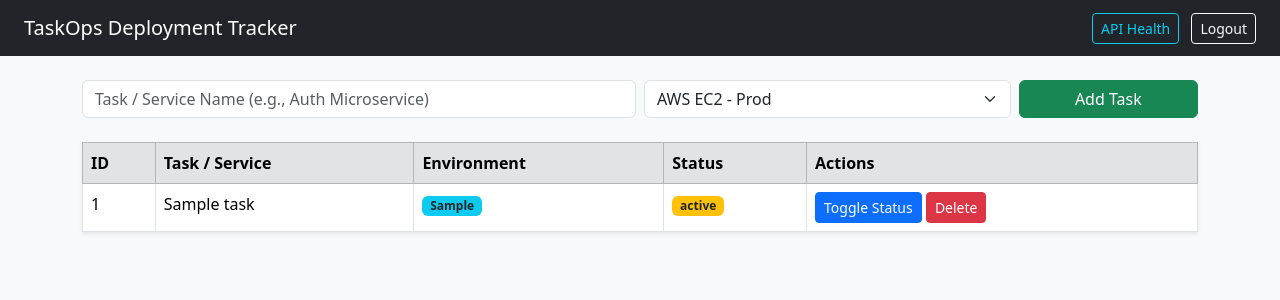
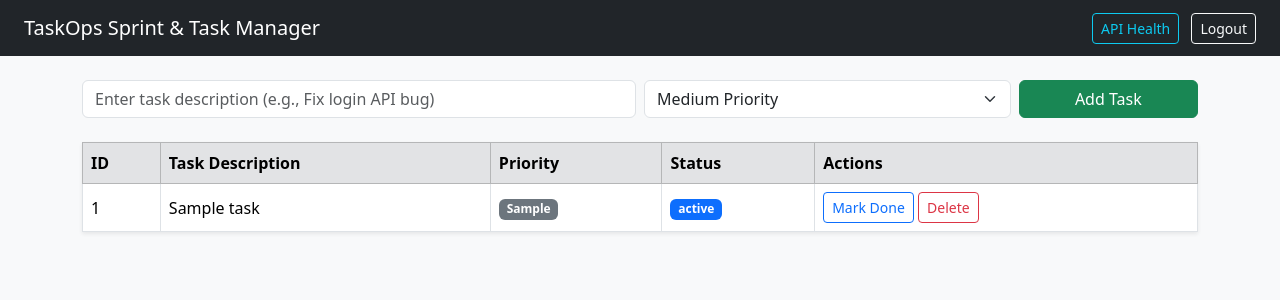
Before and after one commit to NIKHIL200523/taskops-devops, a Flask app: page /dashboard in a window 1280 px wide. Shown: the top 300 px of the page. Run offline with Flask 3, Linux system fonts and the light colour scheme; the visitor is signed in with stand-in values (Sample User, id 1); tables that the repository leaves empty hold one stand-in row (values such as "Sample post").

Commit message:
Update dropdown to task priority levels

```diff
--- a/templates/dashboard.html
+++ b/templates/dashboard.html
@@ -6,7 +6,7 @@
 </head>
 <body class="bg-light">
   <nav class="navbar navbar-dark bg-dark px-4">
-    <span class="navbar-brand">TaskOps Deployment Tracker</span>
+    <span class="navbar-brand">TaskOps Sprint & Task Manager</span>
     <div>
       <a href="/api/health" target="_blank" class="btn btn-outline-info btn-sm me-2">API Health</a>
       <a href="/logout" class="btn btn-outline-light btn-sm">Logout</a>
@@ -14,29 +14,45 @@
   </nav>
   <div class="container mt-4">
     <form action="/add" method="POST" class="row g-2 mb-4">
-      <div class="col-md-6"><input type="text" name="title" class="form-control" placeholder="Task / Service Name (e.g., Auth Microservice)" required></div>
+      <div class="col-md-6">
+        <input type="text" name="title" class="form-control" placeholder="Enter task description (e.g., Fix login API bug)" required>
+      </div>
       <div class="col-md-4">
         <select name="env" class="form-select">
-          <option value="AWS EC2 - Prod">AWS EC2 - Prod</option>
-          <option value="Docker - Staging">Docker - Staging</option>
-          <option value="Localhost - Dev">Localhost - Dev</option>
+          <option value="High Priority">High Priority</option>
+          <option value="Medium Priority" selected>Medium Priority</option>
+          <option value="Low Priority">Low Priority</option>
         </select>
       </div>
       <div class="col-md-2"><button class="btn btn-success w-100">Add Task</button></div>
     </form>
 
-    <table class="table table-bordered bg-white shadow-sm">
-      <thead class="table-secondary"><tr><th>ID</th><th>Task / Service</th><th>Environment</th><th>Status</th><th>Actions</th></tr></thead>
+    <table class="table table-bordered bg-white shadow-sm align-middle">
+      <thead class="table-secondary">
+        <tr><th>ID</th><th>Task Description</th><th>Priority</th><th>Status</th><th>Actions</th></tr>
+      </thead>
       <tbody>
         {% for t in tasks %}
         <tr>
           <td>{{ t[0] }}</td>
           <td>{{ t[1] }}</td>
-          <td><span class="badge bg-info text-dark">{{ t[2] }}</span></td>
-          <td><span class="badge {{ 'bg-success' if t[3]=='Completed' else 'bg-warning text-dark' }}">{{ t[3] }}</span></td>
           <td>
-            <a href="/toggle/{{ t[0] }}" class="btn btn-sm btn-primary">Toggle Status</a>
-            <a href="/delete/{{ t[0] }}" class="btn btn-sm btn-danger">Delete</a>
+            {% if t[2] == 'High Priority' %}
+              <span class="badge bg-danger">{{ t[2] }}</span>
+            {% elif t[2] == 'Medium Priority' %}
+              <span class="badge bg-warning text-dark">{{ t[2] }}</span>
+            {% else %}
+              <span class="badge bg-secondary">{{ t[2] }}</span>
+            {% endif %}
+          </td>
+          <td>
+            <span class="badge {{ 'bg-success' if t[3]=='Completed' else 'bg-primary' }}">
+              {{ 'In Progress' if t[3]=='Running' else t[3] }}
+            </span>
+          </td>
+          <td>
+            <a href="/toggle/{{ t[0] }}" class="btn btn-sm btn-outline-primary">Mark {{ 'In Progress' if t[3]=='Completed' else 'Done' }}</a>
+            <a href="/delete/{{ t[0] }}" class="btn btn-sm btn-outline-danger">Delete</a>
           </td>
         </tr>
         {% endfor %}
```
